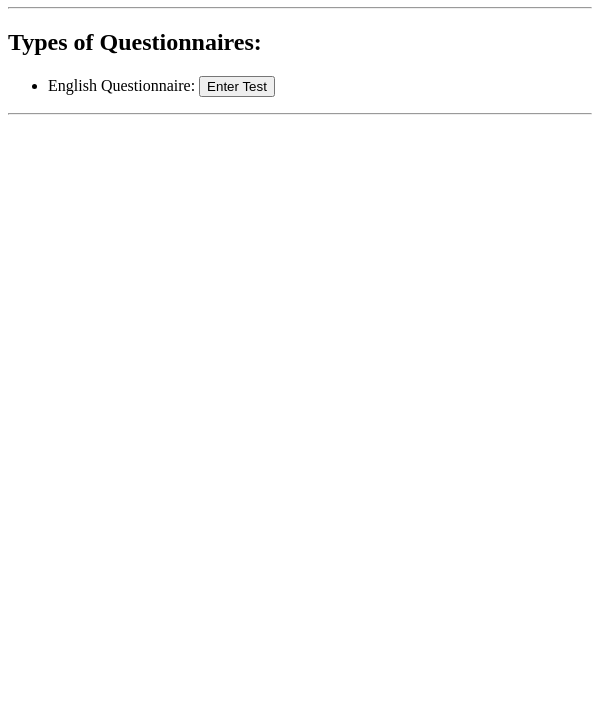
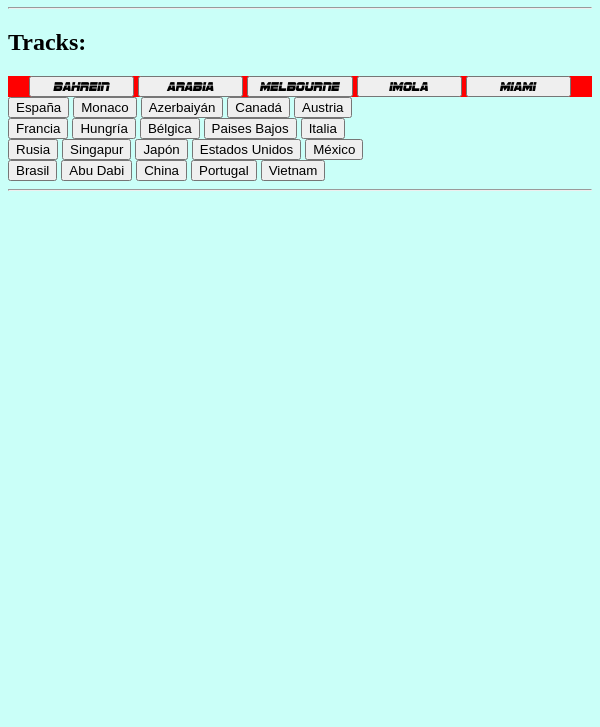
Before and after one commit to SalcedoManuel/F1-Management, an Electron app: page index.html in a window 600 px wide. Shown: the part 73-800 px from the top of the page. Drawn offline with Linux system fonts and the light colour scheme.

Commit message:
cambios add

```diff
--- /dev/null
+++ b/css/style.css
@@ -0,0 +1,24 @@
+body{
+    background-color: rgb(202, 255, 248);
+    background-repeat: no-repeat;
+    background-attachment: fixed;
+    background-size: cover;
+}
+
+.fila{
+    text-align: center;
+    background-color: red;
+}
+
+#Botones{
+    text-align: center;
+    width: 18%;
+    height: 15%;
+    font-family: "FormulaUno";
+}
+@font-face {
+    font-family: 'FormulaUno';
+    src: url(fonts/FormulaUno.ttf) format('truetype');
+    font-style: normal;
+    font-weight: normal;
+}
--- a/index.html
+++ b/index.html
@@ -10,23 +10,98 @@
     <meta http-equiv="Content-Security-Policy" content="default-src 'self';" />
 
     <!-- Hoja de estilo de la interfaz -->
-    <link rel="stylesheet" href="style.css">
+    <link rel="stylesheet" href="css/style.css">
 
     <!-- Añadimos el icono-->
-    <link rel="icon" href="F1-Management.ico">
+    <link rel="icon" href="css/images/logo/logo.ico">
 
     <!-- Cargar el proceso asociado a esta página -->
     <script src="index.js" defer></script>
 
-    <title>Questionnaire App</title>
+    <title>F1 Management</title>
 </head>
 <body>
-    <h1>Questionnaires:</h1>
+    <h1>F1 Management</h1>
     <hr>
-    <h2>Types of Questionnaires:</h2>
-    <ul>
-        <li>English Questionnaire:  <span id="info1" class="blue">   <input type="button" value="Enter Test" id="btn_test"></span> </li>
-    </ul>
+    <h2>Tracks:</h2>
+    <div class="fila">
+        <button id="Botones">Bahrein</button>
+        <button id="Botones">Arabia</button>
+        <button id="Botones">Melbourne</button>
+        <button id="Botones">Imola</button>
+        <button id="Botones">Miami</button>
+    </div>
+    <main>
+
+        <div>
+            <span>
+                <button>España</button>
+            </span>
+            <span>
+                <button>Monaco</button>
+            </span>
+            <span>
+                <button>Azerbaiyán</button>
+            </span>
+            <span>
+                <button>Canadá</button>
+            </span>
+            <span>
+                <button>Austria</button>
+            </span>
+        </div>
+        <div>
+            <span>
+                <button>Francia</button>
+            </span>
+            <span>
+                <button>Hungría</button>
+            </span>
+            <span>
+                <button>Bélgica</button>
+            </span>
+            <span>
+                <button>Paises Bajos</button>
+            </span>
+            <span>
+                <button>Italia</button>
+            </span>
+        </div>
+        <div>
+            <span>
+                <button>Rusia</button>
+            </span>
+            <span>
+                <button>Singapur</button>
+            </span>
+            <span>
+                <button>Japón</button>
+            </span>
+            <span>
+                <button>Estados Unidos</button>
+            </span>
+            <span>
+                <button>México</button>
+            </span>
+        </div>
+        <div>
+            <span>
+                <button>Brasil</button>
+            </span>
+            <span>
+                <button>Abu Dabi</button>
+            </span>
+            <span>
+                <button>China</button>
+            </span>
+            <span>
+                <button>Portugal</button>
+            </span>
+            <span>
+                <button>Vietnam</button>
+            </span>
+        </div>
+    </main>
     <hr>
 </body>
 </html>
--- /dev/null
+++ b/prueba.css
@@ -0,0 +1,47 @@
+
+  button {
+    font-size: 2em;
+    background: #000000;
+    color: #fff;
+    border: 0.25rem solid #000000;
+    padding: 0.85em 0.75em;
+    margin: 1rem;
+    position: relative;
+    z-index: 1;
+    overflow: hidden;
+    border-radius: 20px;
+  }
+  button:hover {
+    color: white;
+  }
+  button::after {
+    content: "";
+    background-image: url(css/images/flags/usa.png);
+    background-repeat: no-repeat;
+    background-attachment:local;
+    background-size: cover;
+    position: absolute;
+    z-index: -1;
+    padding: 0.85em 0.75em;
+    display: block;
+  }
+  button[class^="slide"]::after {
+    transition: all 1.35s;
+  }
+  button[class^="slide"]:hover::after {
+    left: 0;
+    right: 0;
+    top: 0;
+    bottom: 0;
+    transition: all 0.35s;
+  }
+
+  button.slide_from_top::after {
+    left: 0;
+    right: 0;
+    top: -100%;
+    bottom: 100%;
+  }
+  .tracks{
+    background-color: rgba(0, 0, 0, 0.5);
+  }
```
Also changed, not shown: prueba.html (added, +13 -0 lines), css/fonts/Formula 1.otf (added), css/fonts/Formula1-Regular.ttf (added), css/fonts/FormulaUno.ttf (added), css/images/logo/f1-management.ico (added), css/images/logo/logo.ico (added), javascript/index.js (added).
